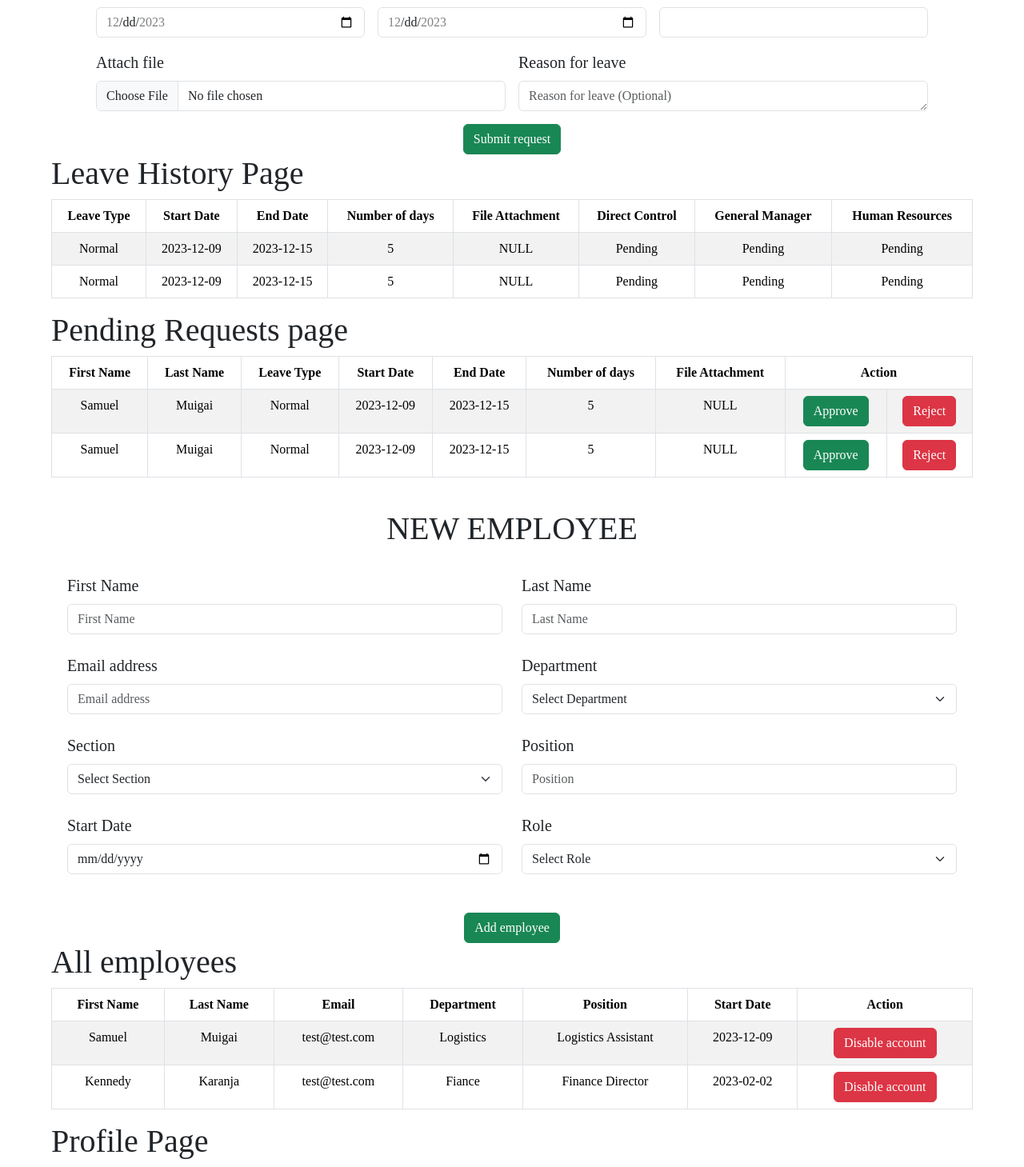
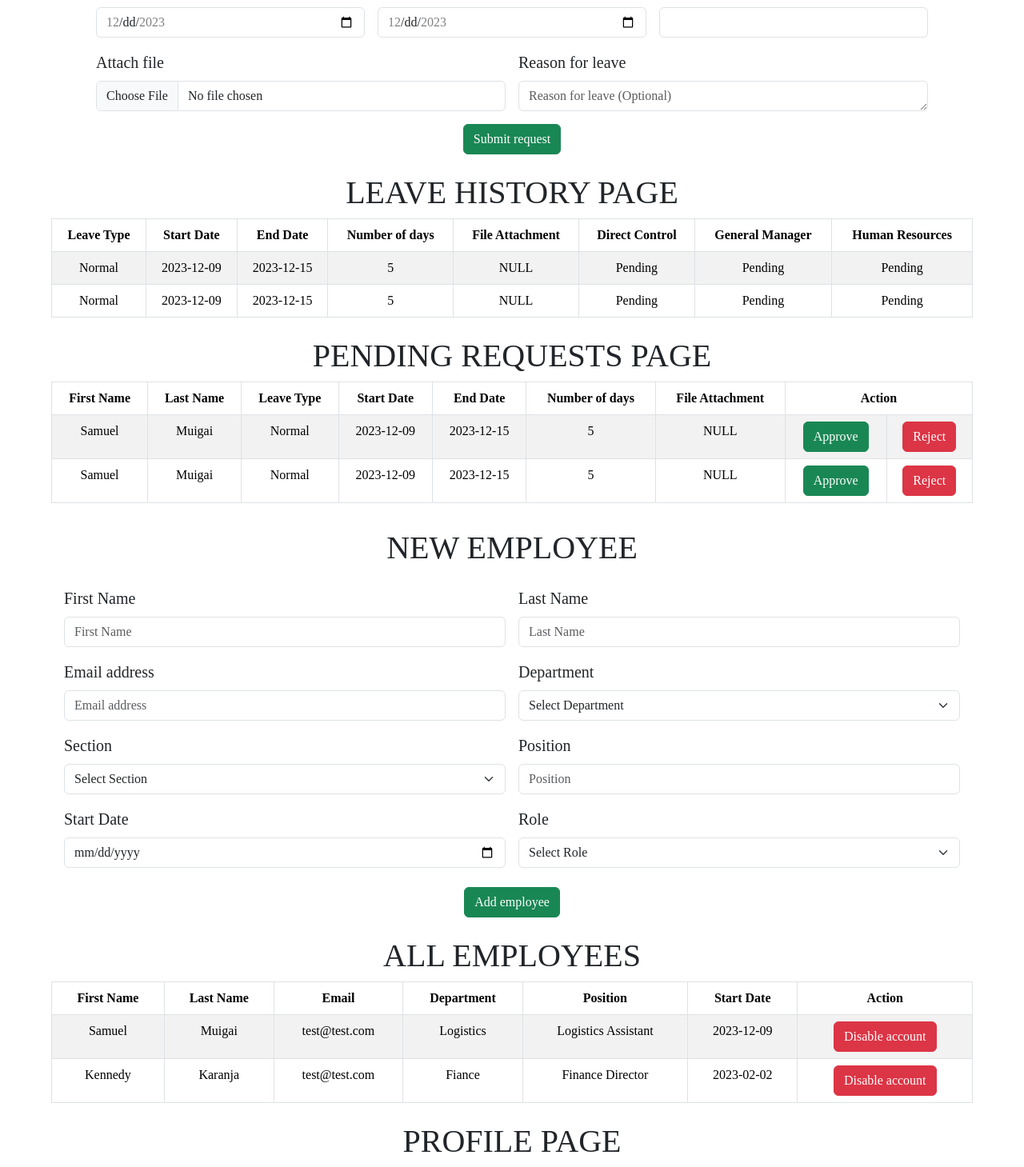
Before and after one commit to NdunguSam01/lms-mobikey, a React (Create React App) app: page /dashboard in a window 1280 px wide. Shown: the part 355-1814 px from the top of the page at 80% size. Built offline with nearby package versions, Linux system fonts and the light colour scheme.

Commit message:
Added some margin top to the h1s

```diff
--- a/src/Pages/Leave History.js
+++ b/src/Pages/Leave History.js
@@ -2,7 +2,7 @@ const LeaveHistory = () =>
 {
     return (
         <>
-            <h1>Leave History Page</h1>
+            <h1 className="text-uppercase text-center mt-4">Leave History Page</h1>
             <table className="table table-striped table-bordered">
                 <thead>
                     <tr>
--- a/src/Pages/New Employee.js
+++ b/src/Pages/New Employee.js
@@ -28,7 +28,7 @@ const NewEmployee = () =>
 
     return (
         <>
-            <form action="" className="row g-4 mx-2 mt-1">
+            <form action="" className="row g-3 mx-2 mt-1">
                 <h1 className="text-center text-uppercase">New Employee</h1>
                 <div className="col-md-6">
                     <label htmlFor="firstName" className="form-label fs-5">First Name</label>
@@ -83,7 +83,7 @@ const NewEmployee = () =>
                     </select>
                 </div>
                 <div className="col-md-12 text-center">
-                    <button type="submit" className="btn btn-success mt-4 fs-6">Add employee</button>
+                    <button type="submit" className="btn btn-success mt-2 fs-6">Add employee</button>
                 </div>
             </form>
         </>
--- a/src/Pages/Pending Requests.js
+++ b/src/Pages/Pending Requests.js
@@ -2,7 +2,7 @@ const PendingRequests = () =>
 {
     return (
         <>
-            <h1>Pending Requests page</h1>
+            <h1 className="text-uppercase text-center mt-4">Pending Requests page</h1>
             <table className="table table-striped table-bordered">
                 <thead>
                     <tr>
--- a/src/Pages/Profile.js
+++ b/src/Pages/Profile.js
@@ -1,7 +1,7 @@
 const Profile = () =>
 {
     return (
-        <h1>Profile Page</h1>
+        <h1 className="text-uppercase text-center mt-4">Profile Page</h1>
      );
 }
 
--- a/src/Pages/View Employees.js
+++ b/src/Pages/View Employees.js
@@ -2,7 +2,7 @@ const ViewEmployees = () =>
 {
     return (
         <>
-            <h1>All employees</h1>
+            <h1 className="text-uppercase text-center mt-4">All employees</h1>
             <table className="table table-striped table-bordered">
                 <thead>
                     <tr>
```
